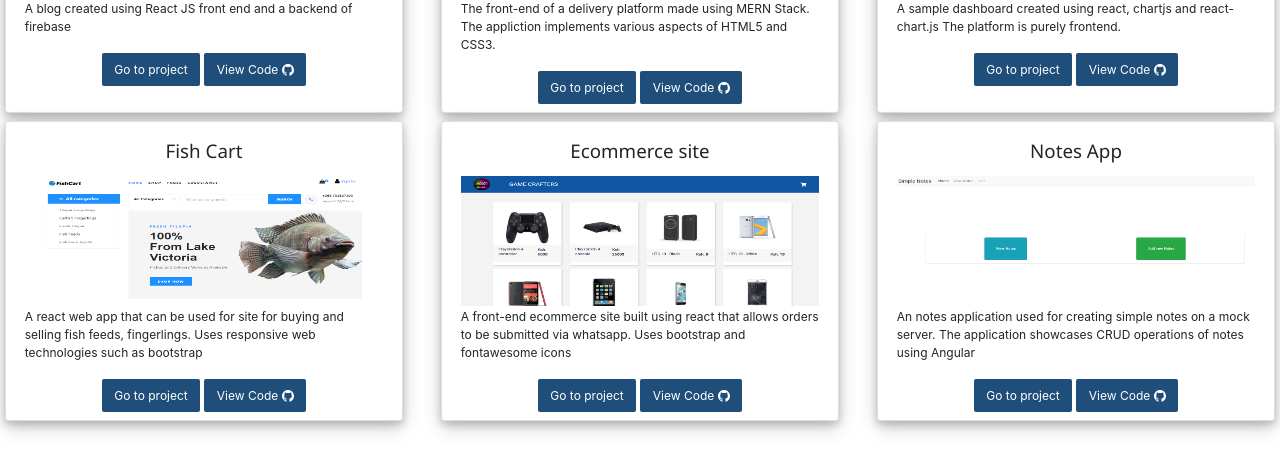
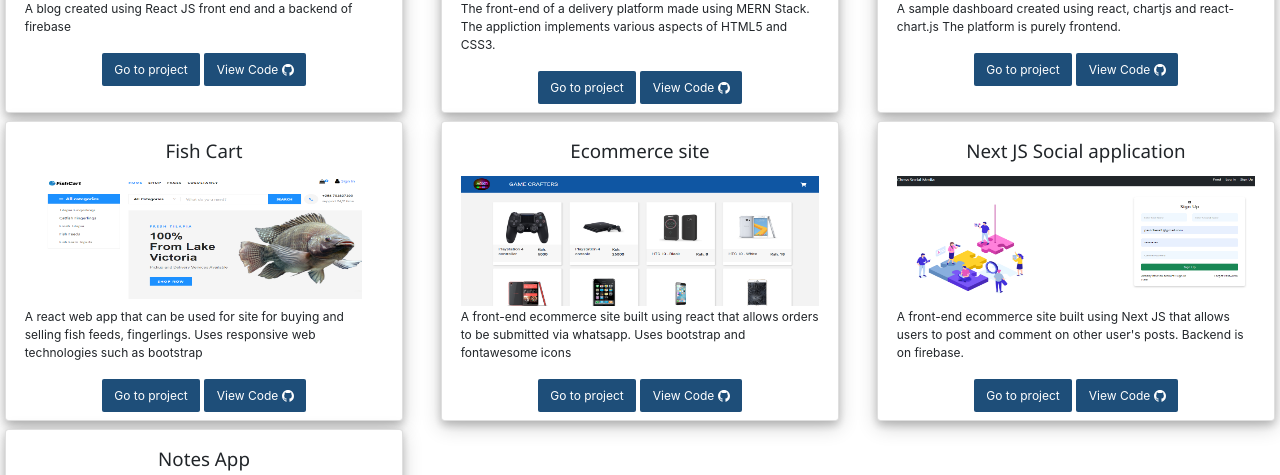
Before and after one commit to pchessah/personal-website, a React (Create React App) app: page / in a window 1280 px wide. Shown: the part 1506-1981 px from the top of the page. Built offline with nearby package versions, Linux system fonts and the light colour scheme.

Commit message:
Added new project

```diff
--- a/src/Projects.jsx
+++ b/src/Projects.jsx
@@ -11,6 +11,7 @@ import fishcart from "./assets/fish-cart.png";
 import apondoFishApp from "./assets/Apondo-fish-farm.png"
 import It_Helpdesk from "./assets/IT-Helpdesk.png"
 import chesa_blog from "./assets/chesa-blog.png"
+import socialmedia from "./assets/social-media.png"
 
 function Projects() {
   return (
@@ -296,6 +297,41 @@ function Projects() {
           </Card>
         </Col>
 
+           {/* ---------------------------------------------------------------------------------------------------------------------------------------------------------------------------- */}
+           <Col sm="12" md="6" lg="4">
+          <Card body className="project-card">
+            <CardTitle tag="h5">Next JS Social application</CardTitle>
+            <img
+              src={socialmedia}
+              alt="social-media-project"
+              className="project-img"
+            />
+            <CardText>
+              A front-end ecommerce site built using Next JS that allows
+              users to post and comment on other user's posts. Backend is on firebase.
+            </CardText>
+            <Row>
+              <a
+                href="https://chesa-socialmedia.vercel.app/"
+                target="_blank"
+                rel="noopener noreferrer"
+              >
+                <button className="project-card-btns">Go to project</button>
+              </a>
+              <a
+                href="https://github.com/pchessah/chesa-socialmedia-app"
+                target="_blank"
+                rel="noopener noreferrer"
+              >
+                <button className="project-card-btns">
+                  View Code <GoMarkGithub />
+                </button>
+              </a>
+            </Row>
+          </Card>
+        </Col>
+
+
         {/* ---------------------------------------------------------------------------------------------------------------------------------------------------------------------------- */}
         <Col sm="12" md="6" lg="4">
           <Card body className="project-card">
```
Also changed, not shown: src/assets/Screenshot_1.png (added), src/assets/social-media.png (added).
